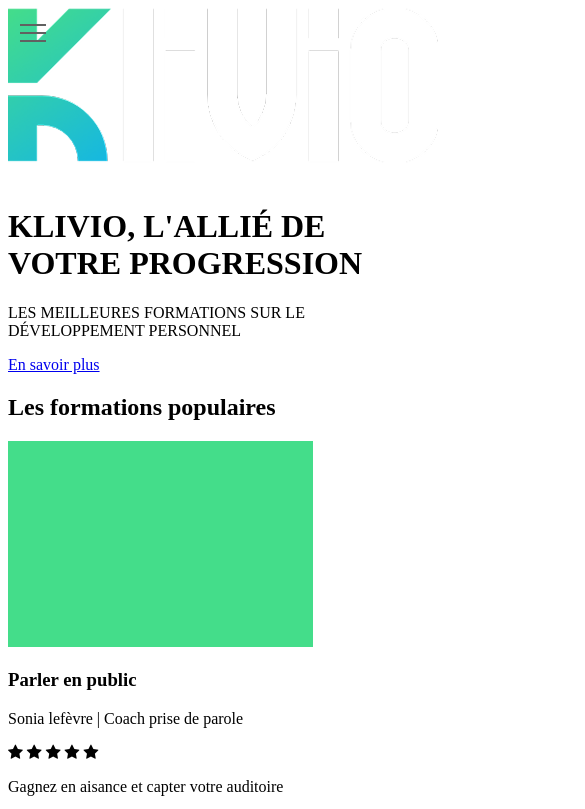
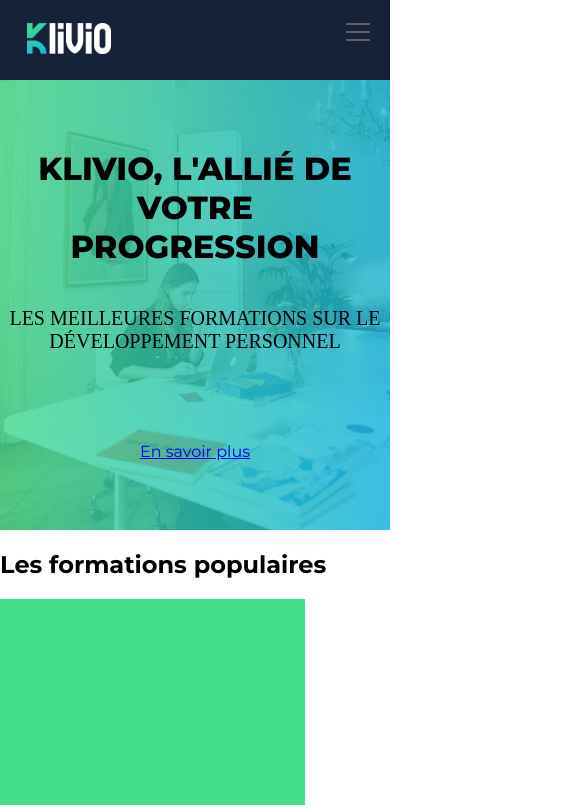
Before and after one commit to Razigue/site-statique, a plain HTML site: page index.html in a window 390 px wide. Shown: the top 809 px of the page, 585 px wide, since content can reach past the window. Drawn offline with Linux system fonts and the light colour scheme.

Commit message:
html + debut css mobile

```diff
--- a/assets/css/style.css
+++ b/assets/css/style.css
@@ -1,3 +1,9 @@
+.montserrat-monserratfont {
+    font-family: "Montserrat", sans-serif;
+    font-optical-sizing: auto;
+    font-weight: 200;
+    font-style: normal;
+}
 /* mes couleurs principales */
 :root {
     --background: #ffffff;
@@ -6,14 +12,36 @@
     --greencol: #44dd8a;
     --gradient-blue: #15b7e2;
 }
+* {
+    max-width: 100%;
+}
 /*désactiver ma navbar desktop en mobilefirst */
 .header__nav-desktop {
     display: none;
 }
 
 body {
+    font-family: "Montserrat", sans-serif;
+    margin: 0;
+    padding: 0;
     background-color: var(--background);
 }
+
+.header {
+    display: flex;
+    position: static;
+    align-items: center;
+    width: 100%;
+    height: 5rem;
+    opacity: 1;
+    background-color: var(--darkbluecol);
+}
+.header__brand-image {
+    margin-left: 1.688rem;
+}
+.hamburger-menu {
+}
+
 /* menu burger */
 #menu__toggle {
     opacity: 0;
@@ -40,10 +68,10 @@ body {
     align-items: center;
     position: fixed;
     top: 20px;
-    left: 20px;
+    right: 20px;
 
-    width: 26px;
-    height: 26px;
+    width: 24px;
+    height: 24px;
 
     cursor: pointer;
     z-index: 1;
@@ -76,7 +104,7 @@ body {
     position: fixed;
     visibility: hidden;
     top: 0;
-    left: -100%;
+    right: -100%;
 
     width: 300px;
     height: 100%;
@@ -109,3 +137,54 @@ body {
 .menu__item:hover {
     background-color: #cfd8dc;
 }
+
+.header__brand-image {
+    width: 5.25rem;
+    height: 1.938rem;
+    opacity: 1;
+    top: 1.563rem;
+    right: 1.688rem;
+}
+
+.hero {
+    display: flex;
+    text-align: center;
+    flex-wrap: wrap;
+    align-content: stretch;
+    justify-content: space-evenly;
+    height: 28.125rem;
+    background: linear-gradient(
+            94.01deg,
+            rgba(68, 221, 138, 0.8) 3.11%,
+            rgba(21, 183, 226, 0.8) 98.45%
+        ),
+        url(/resources/author.png);
+    background-position: bottom;
+    background-size: cover;
+}
+.hero__title {
+    margin-left: 1rem;
+    margin-right: 1rem;
+    margin-top: auto;
+    font-size: 2rem;
+    font-weight: 800;
+}
+.hero__text {
+    font-family: "Monserrat", sans serif;
+    font-size: 1.25rem;
+}
+.advantages__img {
+    width: 20.438rem;
+    height: 15.25rem;
+    opacity: 1;
+    top: 34.375rem;
+    left: 2.063rem;
+}
+
+.owncourse__img {
+    width: 20.25rem;
+    height: 15.188rem;
+    opacity: 1;
+    top: 7.438rem;
+    left: 2.125rem;
+}
--- a/index.html
+++ b/index.html
@@ -7,6 +7,13 @@
             name="description"
             content="Klivio la meilleure plateforme de formation pour le développement personnel."
         />
+        <link rel="preconnect" href="https://fonts.googleapis.com" />
+        <link rel="preconnect" href="https://fonts.gstatic.com" crossorigin />
+        <link
+            href="https://fonts.googleapis.com/css2?family=Montserrat:ital,wght@0,100..900;1,100..900&display=swap"
+            rel="stylesheet"
+        />
+
         <link
             rel="stylesheet"
             href="https://cdnjs.cloudflare.com/ajax/libs/font-awesome/4.7.0/css/font-awesome.min.css"
@@ -260,6 +267,7 @@
                 <img
                     src="/resources/avantages.png"
                     alt="Une femme assis dans son bureau qui sourit"
+                    class="advantages__img"
                 />
             </div>
             <div class="owncourse">
@@ -267,6 +275,7 @@
                 <img
                     src="/resources/become-author.png"
                     alt="Plan sur un bureau d'un employé prenant des notes sur son pc"
+                    class="owncourse__img"
                 />
                 <p>
                     Commission unique, au pourcentage sur les ventes <br />
```
Also changed, not shown: resources/author.png (added).
